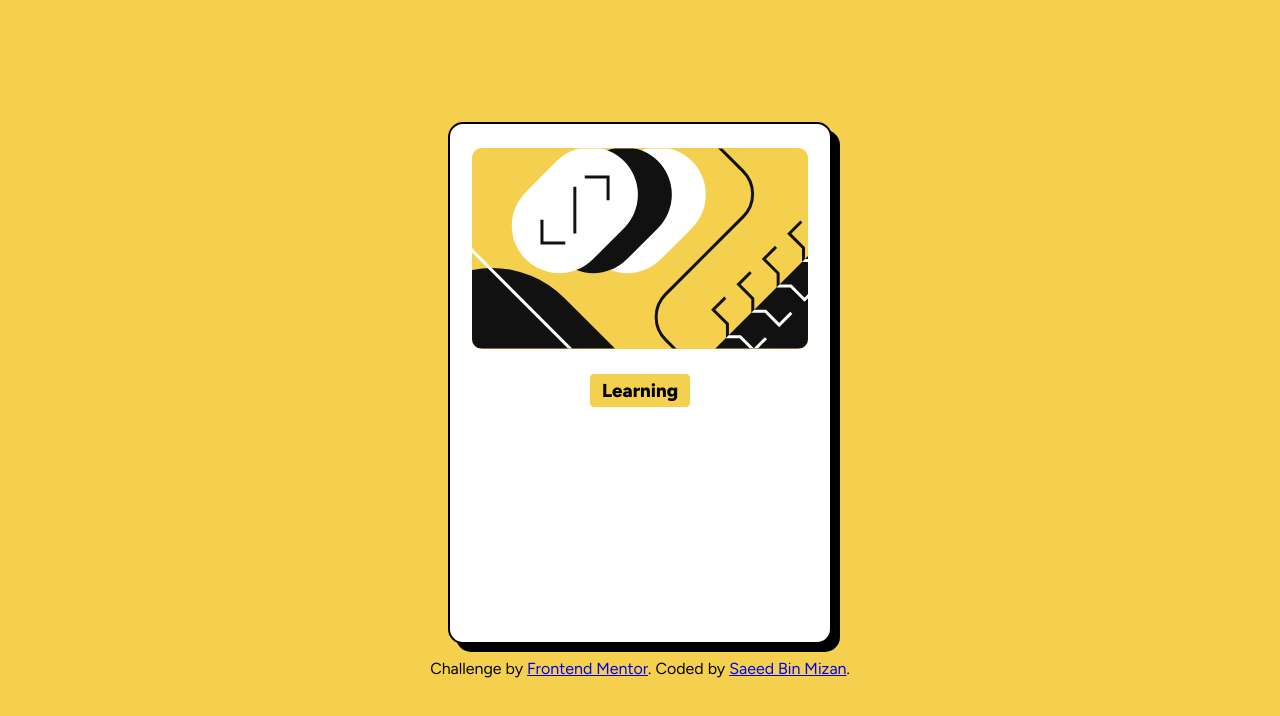
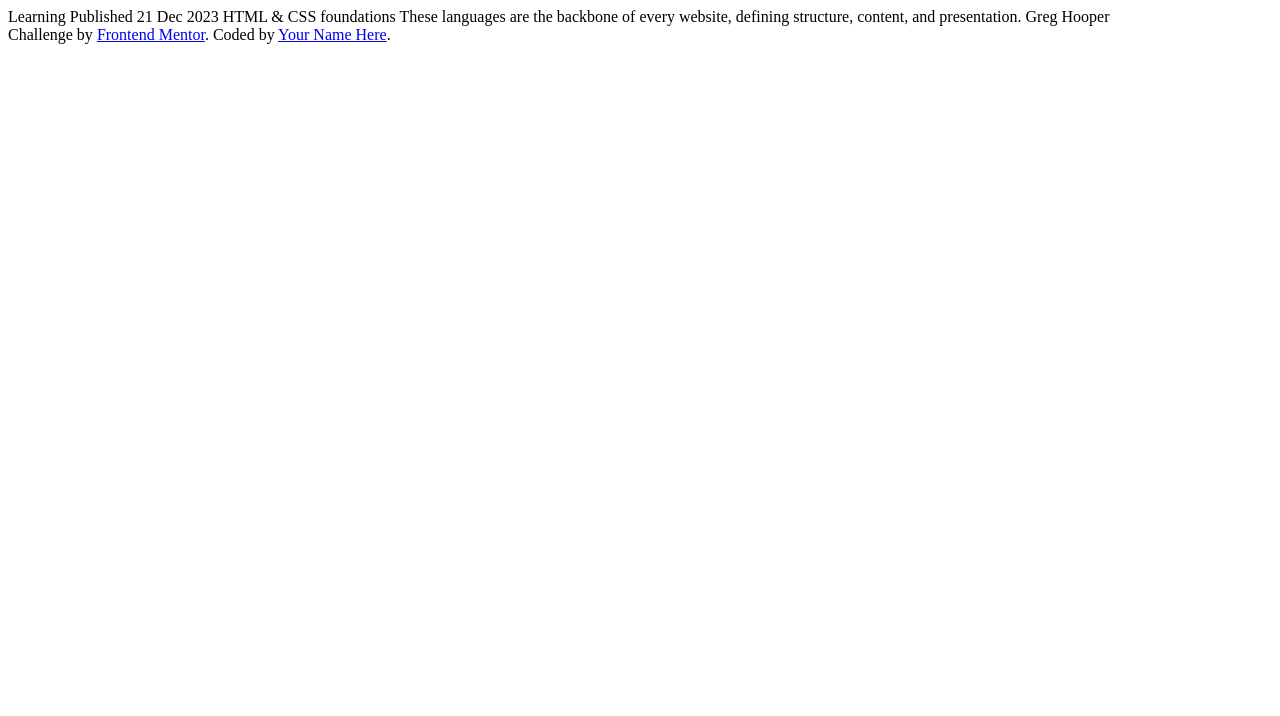
Before and after one commit to BluffSet7340/blog-preview-card, a plain HTML site: page index.html in a window 1280 px wide. Drawn offline with Linux system fonts and the light colour scheme.

Commit message:
need to redo, starting from HTML

```diff
--- a/index.html
+++ b/index.html
@@ -5,10 +5,7 @@
   <meta name="viewport" content="width=device-width, initial-scale=1.0"> <!-- displays site properly based on user's device -->
 
   <link rel="icon" type="image/png" sizes="32x32" href="./assets/images/favicon-32x32.png">
-  <link rel="stylesheet" href="styles.css"/>
-  <link rel="preconnect" href="https://fonts.googleapis.com">
-  <link rel="preconnect" href="https://fonts.gstatic.com" crossorigin>
-  <link href="https://fonts.googleapis.com/css2?family=Figtree:ital,wght@0,300..900;1,300..900&display=swap" rel="stylesheet">
+
   <title>Frontend Mentor | Blog preview card</title>
 
   <!-- Feel free to remove these styles or customise in your own stylesheet 👍 -->
@@ -18,15 +15,8 @@
   </style> -->
 </head>
 <body>
-  <div class="container">
-    <img class="image" src="assets/images/illustration-article.svg"/>
-    <div class="text">
-      <h3 class="box">Learning</h3>
-    </div>
-    <div class="profile"></div>
-  </div>
 
-  <!-- Learning
+  Learning
 
   Published 21 Dec 2023
 
@@ -34,11 +24,11 @@
 
   These languages are the backbone of every website, defining structure, content, and presentation.
 
-  Greg Hooper -->
+  Greg Hooper
 
   <div class="attribution">
     Challenge by <a href="https://www.frontendmentor.io?ref=challenge" target="_blank">Frontend Mentor</a>.
-    Coded by <a href="#">Saeed Bin Mizan</a>.
+    Coded by <a href="#">Your Name Here</a>.
   </div>
 </body>
 </html>
--- a/styles.css
+++ /dev/null
@@ -1,56 +0,0 @@
-*{
-    margin: 0;
-    padding: 0;
-    box-sizing: border-box;
-    background-color: hsl(47, 88%, 63%);
-    font-family: Figtree;
-}
-
-body{
-    display: flex;
-    flex-direction: column;
-    align-items: center;
-    /*centers the content vertically*/
-    justify-content: center;
-    height: 100vh; /*body takes up height of whole screen, not just the box*/
-    font-size: 16px;
-}
-
-.container{
-    width: 384px; /*measurements from Figma*/
-    height: 522px;
-    border: 2px black solid;
-    border-radius: 15px;
-    background: white;
-    overflow: hidden; /* stops image from covering border */
-    box-shadow: 8px 8px 0px #000;
-    /* align all content in the container horizontally*/
-    display: flex;
-    flex-direction: column;
-    align-items: center;
-}
-
-
-.image{
-    border-radius: 10px;
-    margin-top: 24px;
-}
-
-.text{
-    /* had to add this bg colour as the div element was yellow and exceeded the text box */
-    background-color: white;
-}
-
-.box{
-    /* inline-block so it takes space needed to fit the content row-wise */
-    display: inline-block;
-    padding: 5px 12px;
-    border: 1px solid #fff;
-    border-radius: 5px;
-    margin-top: 24px;
-    font-weight: 800;
-}
-
-.attribution{
-    margin-top: 15px;/**so that bottom shadow appears*/
-}
```
